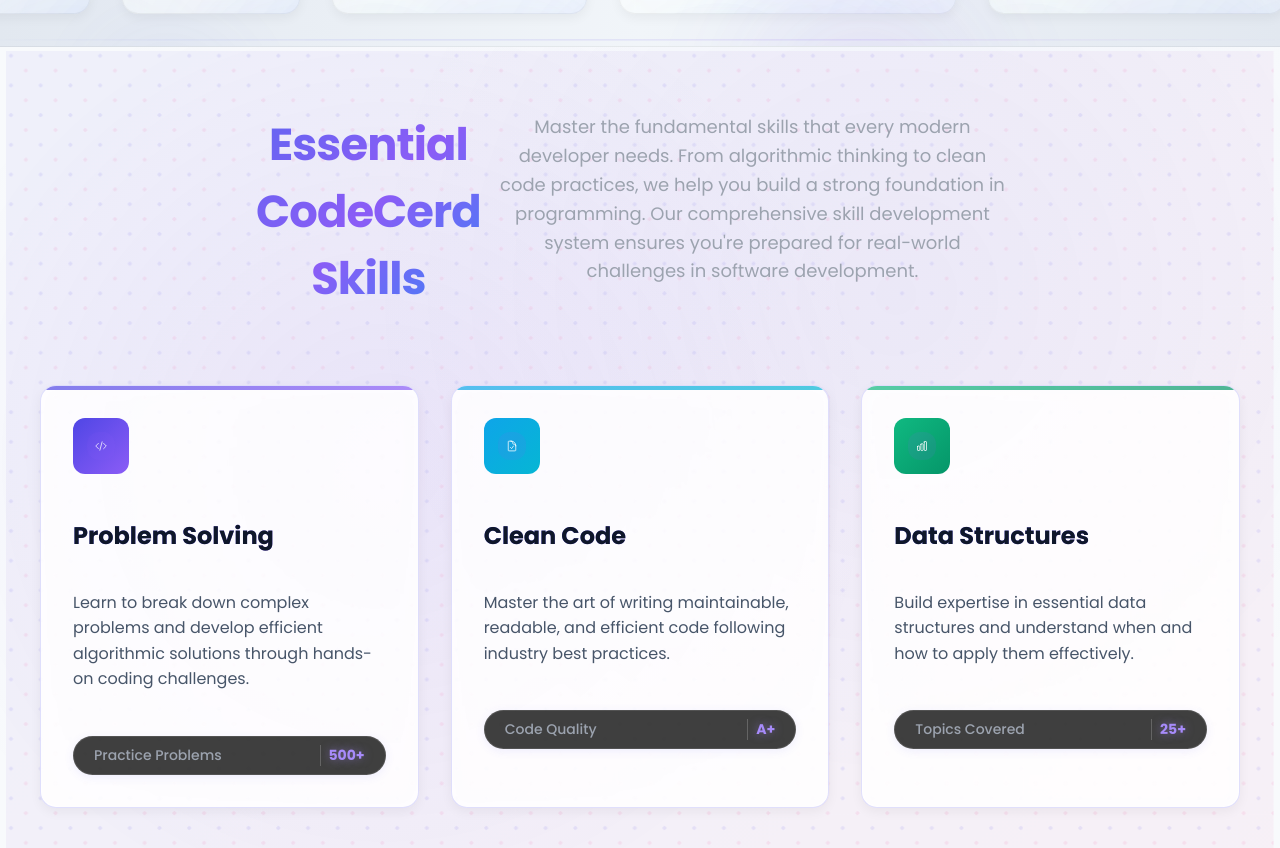
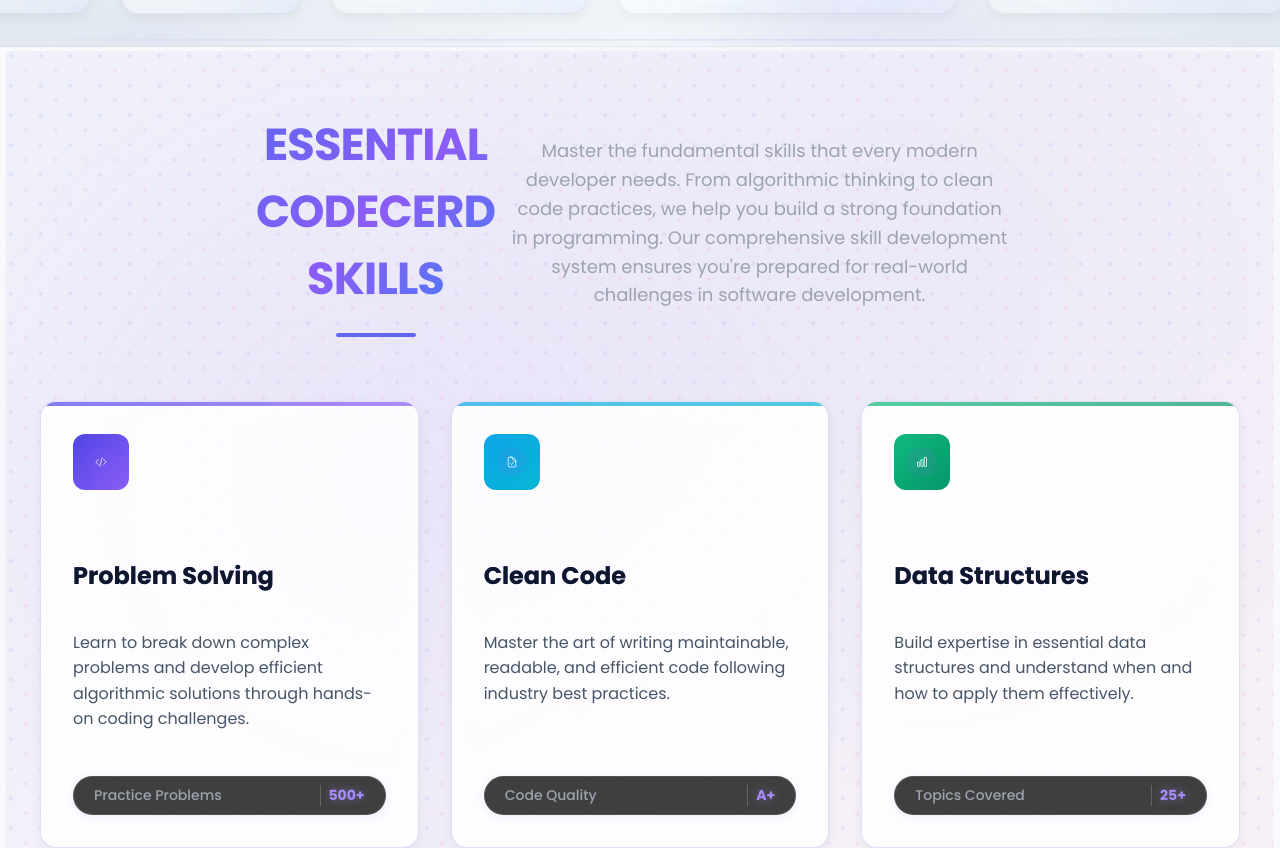
Before and after one commit to Ahmed9253/CodeSkills, a React (Vite) app: page / in a window 1280 px wide. Shown: the part 910-1758 px from the top of the page. Built offline with nearby package versions, Linux system fonts and the light colour scheme.

Commit message:
final before test page

```diff
--- a/src/App.css
+++ b/src/App.css
@@ -22,6 +22,138 @@
   font-family: 'Poppins', -apple-system, BlinkMacSystemFont, 'Segoe UI', Roboto, Oxygen, Ubuntu, Cantarell, 'Helvetica Neue', sans-serif;
   padding: 0;
   box-sizing: border-box;
+}
+
+/* Section header styling */
+.section-header {
+  text-align: center;
+  margin-bottom: 3rem;
+}
+
+/* About section and cards styling */
+.about-grid {
+  display: grid;
+  grid-template-columns: repeat(auto-fit, minmax(300px, 1fr));
+  gap: 2rem;
+  margin-top: 4rem;
+}
+
+.about-card {
+  border-radius: 1rem;
+  padding: 2rem;
+  transition: transform 0.3s ease, box-shadow 0.3s ease;
+  height: 100%;
+  display: flex;
+  flex-direction: column;
+}
+
+.about-card.dark-card {
+  background-color: #1e293b;
+  color: #f8fafc;
+  border: 1px solid rgba(99, 102, 241, 0.2);
+  box-shadow: 0 10px 15px -3px rgba(0, 0, 0, 0.2), 0 4px 6px -2px rgba(0, 0, 0, 0.1), 0 0 20px rgba(99, 102, 241, 0.15) inset;
+}
+
+.about-card:hover {
+  transform: translateY(-10px);
+  box-shadow: 0 20px 25px -5px rgba(0, 0, 0, 0.2), 0 10px 10px -5px rgba(0, 0, 0, 0.1), 0 0 30px rgba(99, 102, 241, 0.2) inset;
+}
+
+.about-card h3 {
+  margin: 1.5rem 0 1rem;
+  font-size: 1.5rem;
+  font-weight: 600;
+  color: #f8fafc;
+}
+
+.about-card p {
+  margin-bottom: 1.5rem;
+  line-height: 1.6;
+  color: #cbd5e1;
+  flex: 1;
+}
+
+.icon-container {
+  width: 60px;
+  height: 60px;
+  border-radius: 12px;
+  display: flex;
+  align-items: center;
+  justify-content: center;
+}
+
+.icon-container.purple {
+  background: linear-gradient(135deg, #6366f1 0%, #8b5cf6 100%);
+}
+
+.icon-container.blue {
+  background: linear-gradient(135deg, #3b82f6 0%, #06b6d4 100%);
+}
+
+.about-icon {
+  width: 30px;
+  height: 30px;
+  color: white;
+}
+
+.stat-pill {
+  display: flex;
+  align-items: center;
+  justify-content: space-between;
+  padding: 0.75rem 1rem;
+  border-radius: 0.5rem;
+  font-size: 0.875rem;
+  font-weight: 500;
+  margin-top: auto;
+}
+
+.stat-pill.dark-pill {
+  background-color: rgba(99, 102, 241, 0.1);
+  border: 1px solid rgba(99, 102, 241, 0.2);
+}
+
+.pill-value {
+  font-weight: 700;
+}
+
+.glow-text {
+  color: #8b5cf6;
+  text-shadow: 0 0 8px rgba(139, 92, 246, 0.5);
+}
+
+.dark-heading {
+  font-size: 2.5rem;
+  font-weight: 700;
+  color: #f8fafc;
+  margin-bottom: 2.5rem;
+  padding-bottom: 1rem;
+  position: relative;
+  display: block;
+  text-transform: uppercase;
+  letter-spacing: 1px;
+}
+
+.dark-heading::after {
+  content: '';
+  position: absolute;
+  bottom: -0.5rem;
+  left: 50%;
+  transform: translateX(-50%);
+  width: 80px;
+  height: 4px;
+  background: #6366f1;
+  border-radius: 2px;
+}
+
+.about-description {
+  max-width: 800px;
+  margin: 0 auto;
+  font-size: 1.1rem;
+  line-height: 1.8;
+  color: #e2e8f0;
+  position: relative;
+  top: 1rem;
+  padding-top: 1rem;
 }
 
 /* Modal and Auth Form Styles */
```
